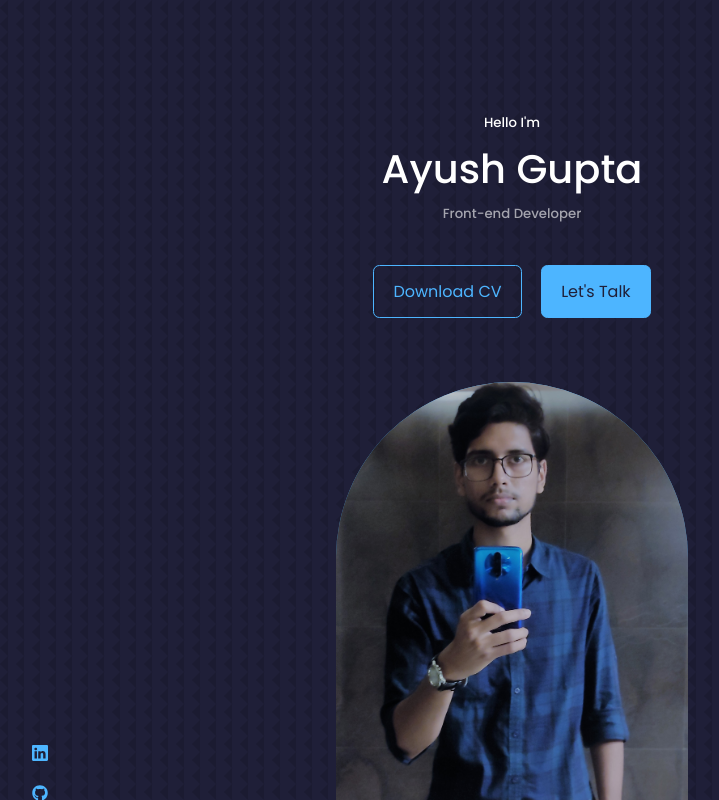
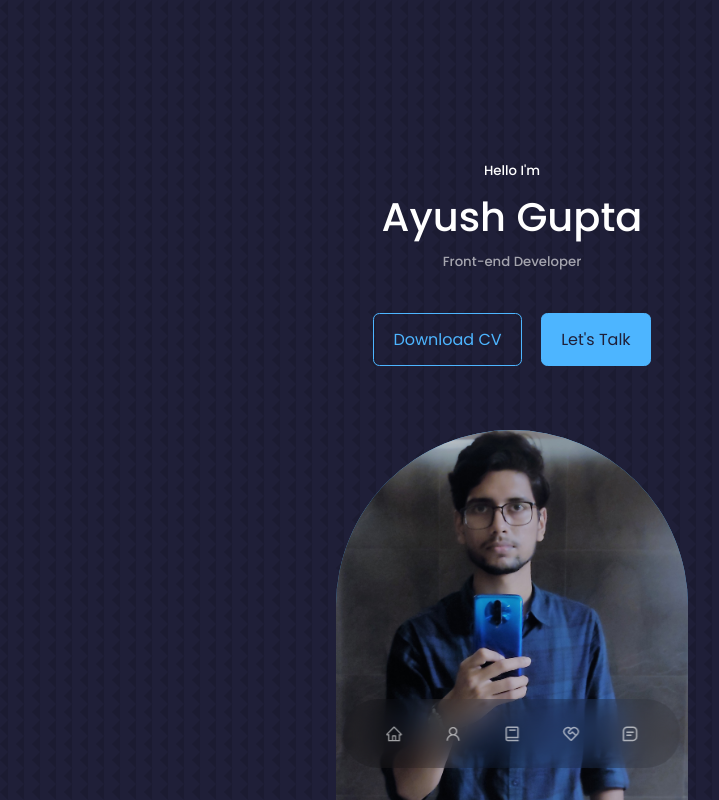
Before and after one commit to AyushGupta2114/Portfolio, a React (Create React App) app in the folder react-portfolio-website-1/: page / in a window 1280 px wide. Shown: the top 800 px of the page, without its empty margins (128-847 px from the left). Built offline with nearby package versions, Linux system fonts and the light colour scheme.

Commit message:
NAV bar created

```diff
--- a/react-portfolio-website-1/src/Components/header/HeaderSocials.jsx
+++ b/react-portfolio-website-1/src/Components/header/HeaderSocials.jsx
@@ -5,9 +5,9 @@ import {SiHackerrank} from 'react-icons/si'
 const HeaderSocials = () => {
   return (
     <div className='header__socials'>
-        <a href="https://linkedin.com" target="_blank"><BsLinkedin/></a>
-        <a href="https://github.com" target="_blank"><FaGithub/></a>
-        <a href="https://hackerrank.com" target="_blank"><SiHackerrank/></a>
+        <a href="https://www.linkedin.com/in/ayush-gupta2205/" target="_blank"><BsLinkedin/></a>
+        <a href="https://github.com/AyushGupta2114" target="_blank"><FaGithub/></a>
+        <a href="https://www.hackerrank.com/ag8815" target="_blank"><SiHackerrank/></a>
     </div>
   )
 }
--- a/react-portfolio-website-1/src/Components/header/header.css
+++ b/react-portfolio-website-1/src/Components/header/header.css
@@ -1,6 +1,6 @@
 header{
     height:100uh;
-    padding-top: 7rem;
+    padding-top: 10rem;
     overflow:hidden;
 }
 
@@ -42,7 +42,7 @@ header{
 .me{
     background: linear-gradient(var(--color-primary),transparent);
     width: 22rem;
-    height: 35rem;
+    height: 40rem;
     margin: 4rem ;
     left:calc(50%-11rem);
     border-radius:12rem 12rem  0 0 ;
--- a/react-portfolio-website-1/src/Components/nav/Nav.jsx
+++ b/react-portfolio-website-1/src/Components/nav/Nav.jsx
@@ -5,16 +5,19 @@ import {AiOutlineUser} from 'react-icons/ai'
 import {BiBook} from 'react-icons/bi'
 import {RiServiceLine} from 'react-icons/ri'
 import {BiMessageSquareDetail} from 'react-icons/bi'
-const nav = () => {
+import {useState} from 'react'
+
+const Nav = () => {
+  const[activeNav,setActiveNav] = useState('')
   return (
     <nav>
-      <a href="#"><AiOutlineHome/></a>
-      <a href="#about"><AiOutlineUser/></a>
-      <a href="#experience"><BiBook/></a>
-      <a href="#services"><RiServiceLine/></a>
-      <a href="#contact"><BiMessageSquareDetail/></a>
+      <a href="#" onClick={()=>setActiveNav('#')}className={activeNav==='#' ? 'active':''}><AiOutlineHome/></a>
+      <a href="#about" onClick={()=>setActiveNav('#about')} className={activeNav==='#about' ? 'active':''}><AiOutlineUser/></a>
+      <a href="#experience" onClick={()=>setActiveNav('#experience')} className={activeNav==='#experience' ? 'active':''}><BiBook/></a>
+      <a href="#services" onClick={()=>setActiveNav('#services')} className={activeNav==='#services' ? 'active':''}><RiServiceLine/></a>
+      <a href="#contact" onClick={()=>setActiveNav('#contact')} className={activeNav==='#contact' ? 'active':''}><BiMessageSquareDetail/></a>
     </nav>
   )
 }
 
-export default nav
+export default Nav
--- a/react-portfolio-website-1/src/Components/nav/nav.css
+++ b/react-portfolio-website-1/src/Components/nav/nav.css
@@ -0,0 +1,33 @@
+nav{
+    background: rgba(0,0,0,0.1);
+    width:max-content;
+    display:block;
+    padding:0.7rem 1.7rem;
+    z-index:2;
+    position: fixed;
+    left:50%;
+    transform:translate(-50%);
+    bottom:2rem;
+    display:flex;
+    gap:0.8rem;
+    border-radius: 3rem;
+    backdrop-filter: blur(15px);
+}
+
+nav a{
+    background: transparent;
+    padding:0.9rem;
+    border-radius: 50%;
+    display:flex;
+    color:var(--color-light);
+    font-size:1.1rem;
+}
+
+nav a:hover{
+    background: rgba(0,0,0,0.3);
+}
+
+nav a.active{
+    background: var(--color-bg);
+    color:var(--color-white);
+}
```
